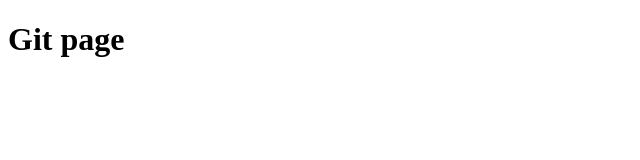
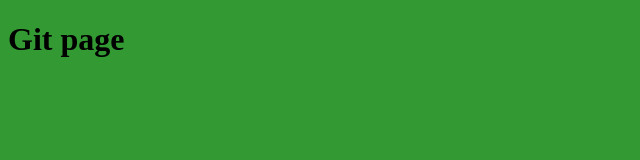
Before and after one commit to sherwial/sherwial.github.io, a plain HTML site: page index.html in a window 1280 px wide. Shown: the whole page, without its empty margins (0-640 px from the left). Drawn offline with Linux system fonts and the light colour scheme.

Commit message:
Update index.html

```diff
--- a/index.html
+++ b/index.html
@@ -5,7 +5,7 @@
   </title>
   <style>
     body {
-      background-color:339933;
+      background-color:#339933;
     }
 
   </style>
```
